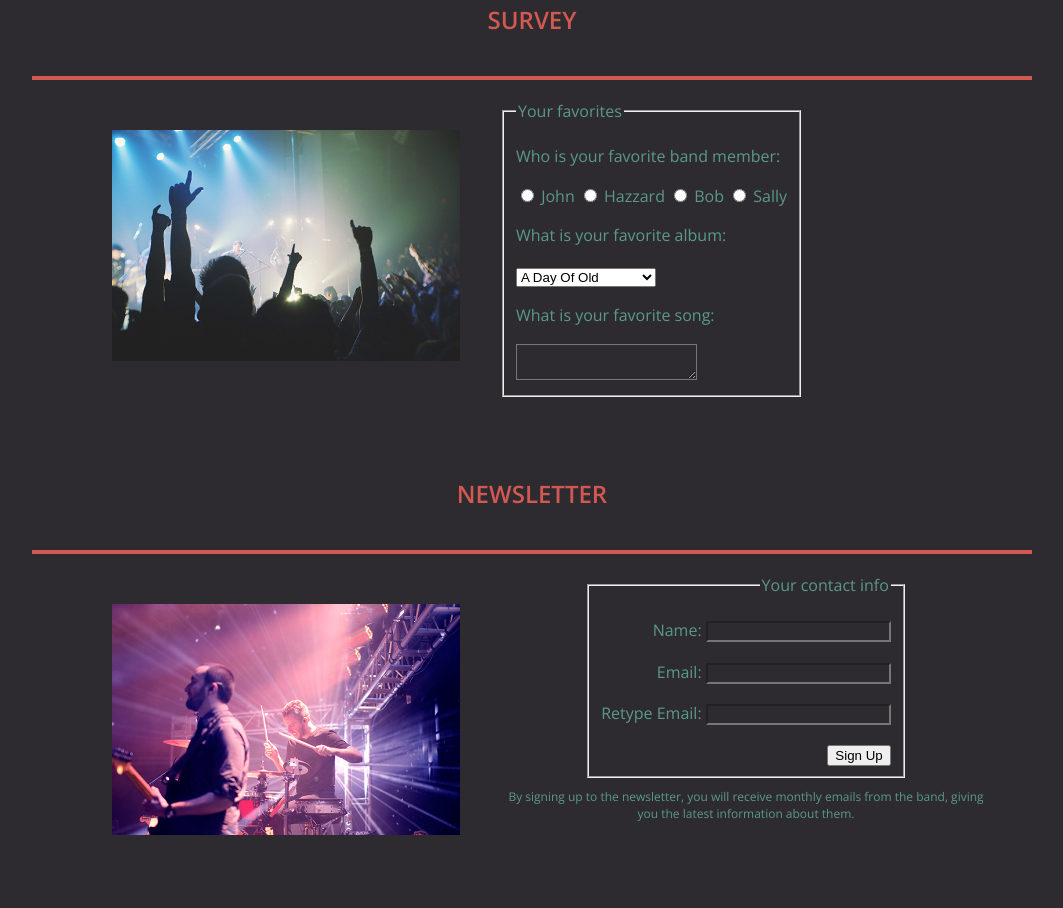
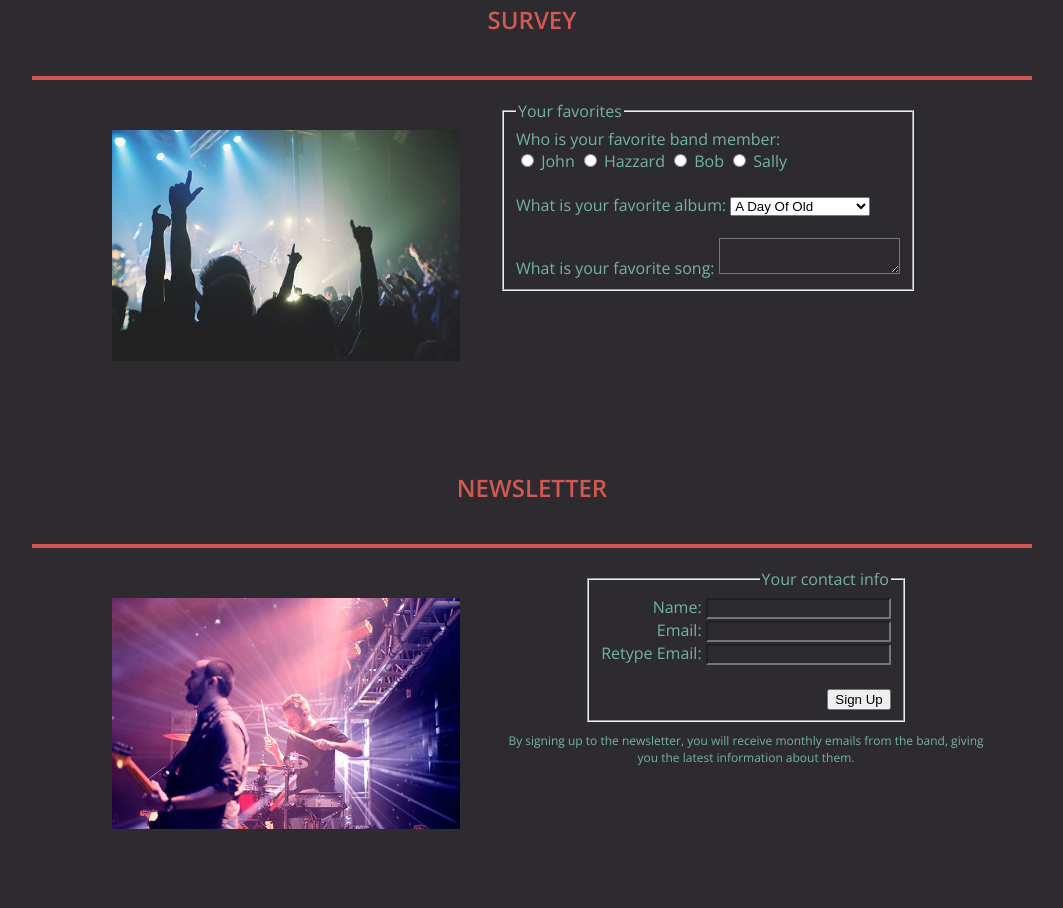
Before and after one commit to christinafreyhult/task-8, a plain HTML site: page survey.html in a window 1280 px wide. Shown: the part 497-1405 px from the top of the page, without its empty margins (108-1171 px from the left). Drawn offline with nearby package versions, Linux system fonts and the light colour scheme.

Commit message:
Corrected color contrast and added missing labels

```diff
--- a/css/styles.css
+++ b/css/styles.css
@@ -8,7 +8,7 @@ body {
   padding: 0;
   text-align: center;
   font-family: 'Open Sans', sans-serif;
-  color: #5A9A84;
+  color: #74B49E;
   background: #2d2b30;
 }
 
--- a/survey.html
+++ b/survey.html
@@ -32,16 +32,17 @@
             <form class = "survey">
                 <fieldset>
                     <legend>Your favorites</legend>
-                      <p>Who is your favorite band member:</p>
+                      <label>Who is your favorite band member:</label><br>
                       <input type="radio" name="res" value="John" id="john">
                       <label for="john">John</label>
                       <input type="radio" name="res" value="Hazzard" id="hazzard"> <label for="hazzard">Hazzard</label>
                       <input type="radio" name="res" value="Bob" id="bob">
                       <label for="bob">Bob</label>
                       <input type="radio" name="res" value="Sally" id="sally">
-                      <label for="sally">Sally</label>
+                      <label for="sally">Sally</label><br>
 
-                      <p>What is your favorite album:</p>
+                      <br>
+                      <label for="albums">What is your favorite album:</label>
                       <select id="albums" name="select">
                         <option value="1">A Day Of Old</option>
                         <option value="2">Diamond Fireworks</option>
@@ -54,10 +55,11 @@
                         <option value="9">Song For Yesterday</option>
                         <option value="10">Street Of The Rider</option>
                         <option value="11">This Is For You</option>
-                      </select>
+                      </select><br>
 
-                      <p>What is your favorite song:</p>
-                      <textarea></textarea>
+                      <br>
+                      <label for="fav">What is your favorite song:</label>
+                      <textarea id="fav"></textarea>
                 </fieldset>
             </form>
           </div>
@@ -71,9 +73,9 @@
               <form class="newsletter">
                   <fieldset>
                       <legend>Your contact info</legend>
-                        <p>Name: <input type ="text" name="textfield"></p>
-                        <p>Email: <input type ="email" name="textfield"></p>
-                        <p>Retype Email: <input type ="email" name="textfield"></p>
+                        <label for="contact_name">Name: <input id="contact_name" type ="text" name="textfield"></label><br>
+                        <label for="contact_email">Email: <input id="contact_email" type ="email" name="textfield"></label><br>
+                        <label for="contact_retype">Retype Email: <input id="contact_retype" type ="email" name="textfield"></label><br><br>
                         <button type="submit" aria-describedby="descriptionSignUp">Sign Up</button>
                    </fieldset>
                 </form>
```
